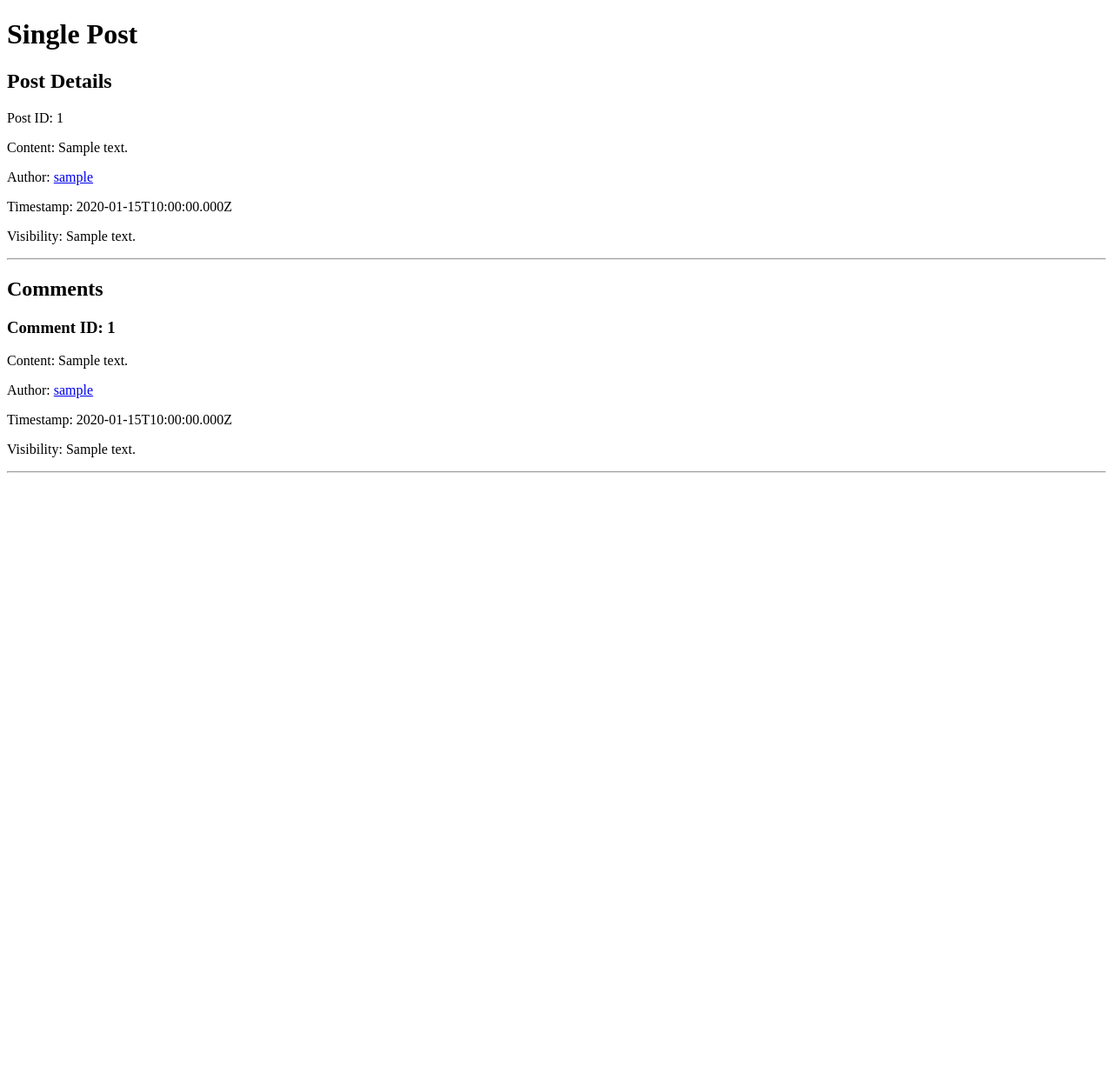
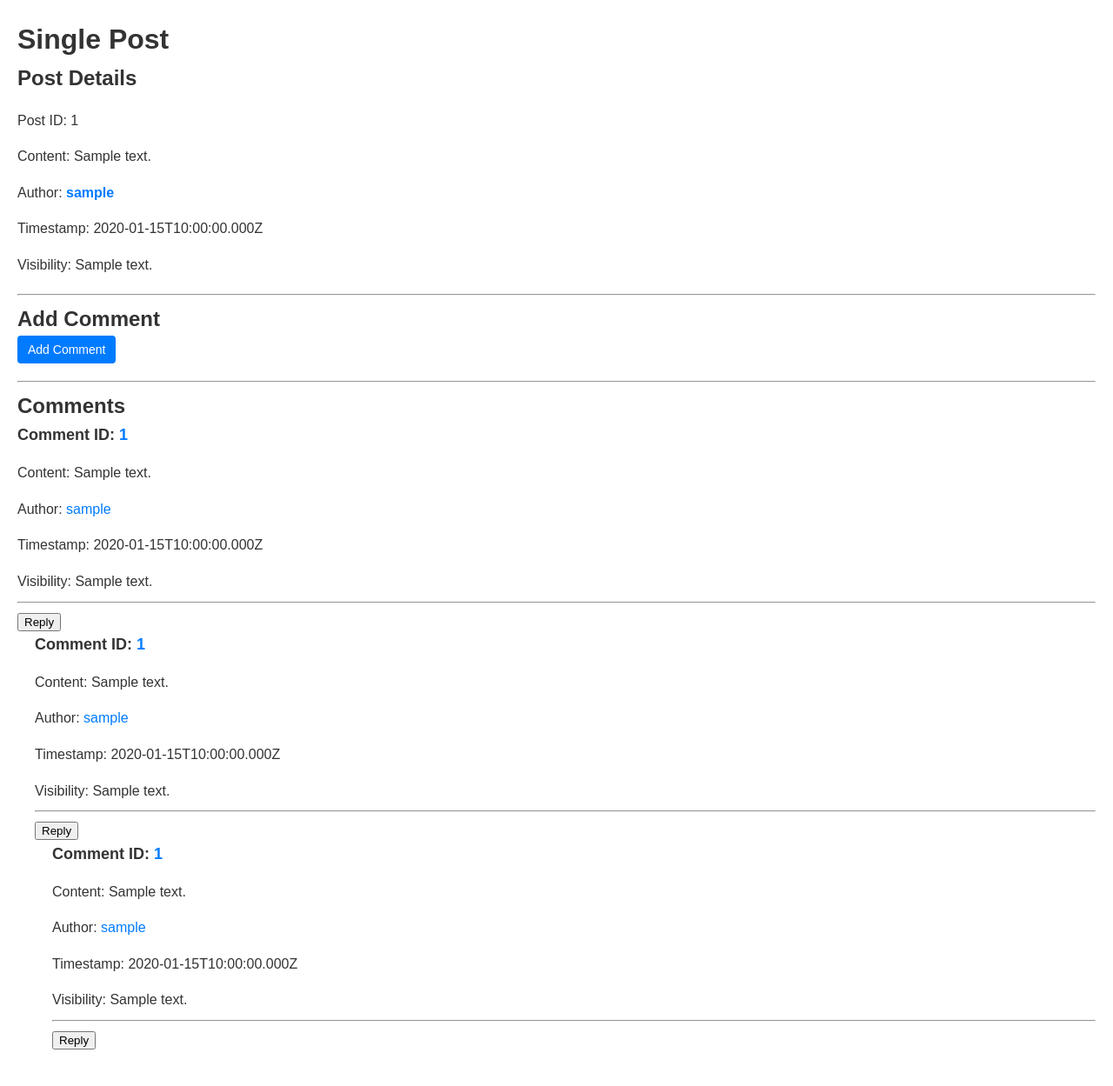
Before and after one commit to c-mimms/fly, a Node server app: template post-service/views/post.ejs in a window 1280 px wide. Shown: the whole page at 87% size. Before the commit the page ends 544 px from the top, so only its background shows below. Run offline with Node 20, Linux system fonts and the light colour scheme; the template is opened without the code that fills it: most values are stand-ins (such as "Sample title", 1, 10 or a date in 2020); some libraries are stand-ins or nearby versions.

Commit message:
Modify posts page.

```diff
--- /dev/null
+++ b/post-service/public/css/post.css
@@ -0,0 +1,155 @@
+/* singlePost.css */
+
+/* Global Styles */
+body {
+    font-family: Arial, sans-serif;
+    line-height: 1.6;
+    color: #333;
+    margin: 0;
+    padding: 20px;
+  }
+
+  h1, h2, h3 {
+    margin: 0;
+    padding: 0;
+  }
+
+  a {
+    color: #007bff;
+    text-decoration: none;
+  }
+
+  /* Post Details Section */
+  .post-details {
+    margin-bottom: 20px;
+  }
+
+  .post-details h2 {
+    font-size: 24px;
+    margin-bottom: 10px;
+  }
+
+  .post-details p {
+    margin-bottom: 5px;
+  }
+
+  .post-details p a {
+    font-weight: bold;
+  }
+
+  /* Comments Section */
+  .comments-section {
+    margin-bottom: 20px;
+  }
+
+  .comment {
+    margin-bottom: 20px;
+  }
+
+  .comment h3 {
+    font-size: 18px;
+    margin-bottom: 5px;
+  }
+
+  .comment p {
+    margin-bottom: 10px;
+  }
+
+  .comment .comment-actions {
+    margin-top: 10px;
+  }
+
+  .comment .comment-actions button {
+    background-color: #007bff;
+    color: #fff;
+    border: none;
+    padding: 8px 12px;
+    border-radius: 4px;
+    cursor: pointer;
+    font-size: 14px;
+  }
+
+  .comment .comment-actions button.reply-button {
+    background-color: #6c757d;
+  }
+
+  .comment .comment-actions button.reply-button:hover {
+    background-color: #555;
+  }
+
+  .comment .comment-actions button.reply-button:focus {
+    outline: none;
+  }
+
+  .comment .comment-actions .comment-form {
+    display: none;
+    margin-top: 10px;
+  }
+
+  .comment .comment-actions .comment-form textarea {
+    width: 100%;
+    resize: vertical;
+  }
+
+  .comment .comment-actions .comment-form button {
+    margin-top: 10px;
+  }
+
+  .comment .replies {
+    margin-top: 20px;
+    padding-left: 20px;
+    border-left: 2px solid #ccc;
+  }
+
+  .comment .replies .comment {
+    margin-bottom: 15px;
+  }
+
+  .comment .replies .comment:last-child {
+    margin-bottom: 0;
+  }
+
+  .comment .replies .comment p {
+    margin-bottom: 5px;
+  }
+
+  .comment .replies .comment .comment-actions button.reply-button {
+    margin-top: 5px;
+  }
+
+  /* Add Comment Section */
+  .add-comment {
+    margin-bottom: 20px;
+  }
+
+  .add-comment button {
+    background-color: #007bff;
+    color: #fff;
+    border: none;
+    padding: 8px 12px;
+    border-radius: 4px;
+    cursor: pointer;
+    font-size: 14px;
+  }
+
+  .add-comment button:hover {
+    background-color: #0056b3;
+  }
+
+  .add-comment button:focus {
+    outline: none;
+  }
+
+  .add-comment .comment-form {
+    display: none;
+    margin-top: 10px;
+  }
+
+  .add-comment .comment-form textarea {
+    width: 100%;
+    resize: vertical;
+  }
+
+  .add-comment .comment-form button {
+    margin-top: 10px;
+  }
--- a/post-service/views/post.ejs
+++ b/post-service/views/post.ejs
@@ -1,12 +1,12 @@
-<!-- singlePost.ejs -->
 <!DOCTYPE html>
 <html>
 <head>
+  <link rel="stylesheet" type="text/css" href="/css/post.css">
   <title>Single Post</title>
 </head>
 <body>
-  <h1>Single Post</h1>
-  <div>
+  <h1 class="title">Single Post</h1>
+  <div class="post-details">
     <h2>Post Details</h2>
     <p>Post ID: <%= post.id %></p>
     <p>Content: <%= post.content %></p>
@@ -17,22 +17,94 @@
 
   <hr>
 
-  <div>
+  <div class="add-comment">
+    <h2>Add Comment</h2>
+    <button class="addCommentButton" data-comment-id="<%= post.id %>">Add Comment</button>
+  </div>
+
+  <hr>
+
+  <div id="commentsContainer" class="comments-container">
     <h2>Comments</h2>
-    <% if (linkedPosts.length === 0) { %>
+
+    <% function displayComments(comments, depth) { %>
+      <% comments?.forEach(function(comment) { %>
+        <div class="comment">
+          <h3>Comment ID: <a href="/p/<%= comment.id %>"><%= comment.id %></a></h3>
+          <p>Content: <%= comment.content %></p>
+          <p>Author: <a href="/u/<%= comment.author?.id %>"><%= comment.author?.username %></a></p>
+          <p>Timestamp: <%= comment.timestamp.toISOString() %></p>
+          <p>Visibility: <%= comment.visibility %></p>
+          <hr>
+          <button class="addCommentButton" data-comment-id="<%= comment.id %>">Reply</button>
+          <% if (comment.linkedPosts && comment.linkedPosts.length > 0) { %>
+            <div class="nested-comments" style="margin-left: 20px;">
+              <%= displayComments(comment.linkedPosts, depth + 1) %>
+            </div>
+          <% } %>
+        </div>
+      <% }); %>
+    <% } %>
+
+    <% if (post.linkedPosts?.length === 0) { %>
       <p>No comments yet.</p>
     <% } else { %>
-      <% linkedPosts.forEach(function(comment) { %>
-        <div>
-          <h3>Comment ID: <%= comment.id %></h3>
-          <p>Content: <%= comment.content %></p>
-          <p>Author: <a href="/u/<%= post.author?.id %>"><%= comment.author?.username %></a></p>
-          <p>Timestamp: <%= comment.timestamp.toISOString() %></p>
-          <p>Visibility: <%= comment.visibility %></p>
-        </div>
-        <hr>
-      <% }); %>
+      <%= displayComments(post.linkedPosts, 0) %>
     <% } %>
   </div>
-</body>
-</html>
+
+  <script>
+    const addCommentButtons = document.querySelectorAll('.addCommentButton');
+    const commentsContainer = document.getElementById('commentsContainer');
+
+    function addCommentForm(parentId, depth, container) {
+      const form = document.createElement('form');
+      form.innerHTML = `
+          <input type="hidden" name="parentId" value="${parentId}">
+          <input type="hidden" name="depth" value="${depth}">
+          <textarea name="content" placeholder="Enter a reply to this comment" rows="3" cols="50" required></textarea>
+          <button type="submit" class="submit-button">Reply</button>
+      `;
+
+      form.addEventListener('submit', async (event) => {
+          event.preventDefault();
+
+          const content = form.elements.content.value;
+          const outgoingLinks = form.elements.parentId.value;
+
+          const data = { content, outgoingLinks};
+
+          const response = await fetch('/api/posts', {
+              method: 'POST',
+              headers: {
+                  'Content-Type': 'application/json'
+              },
+              body: JSON.stringify(data)
+          });
+
+          if (response.ok) {
+              // Optionally refresh the page or update the comment list
+          } else {
+              // Handle or display error
+          }
+      });
+
+      container.appendChild(form);
+  }
+
+      addCommentButtons.forEach(button => {
+        button.addEventListener('click', () => {
+          const parentId = button.dataset.commentId;
+          let depth = 0;
+          const parentComment = button.closest('.comment');
+          if (parentComment) {
+            depth = parentComment.querySelectorAll('.comment').length;
+          }
+
+          const commentContainer = parentComment ? parentComment : commentsContainer;
+          addCommentForm(parentId, depth, commentContainer);
+        });
+      });
+    </script>
+  </body>
+  </html>
```
Also changed, not shown: post-service/routes/post.js (+36 -1 lines).
